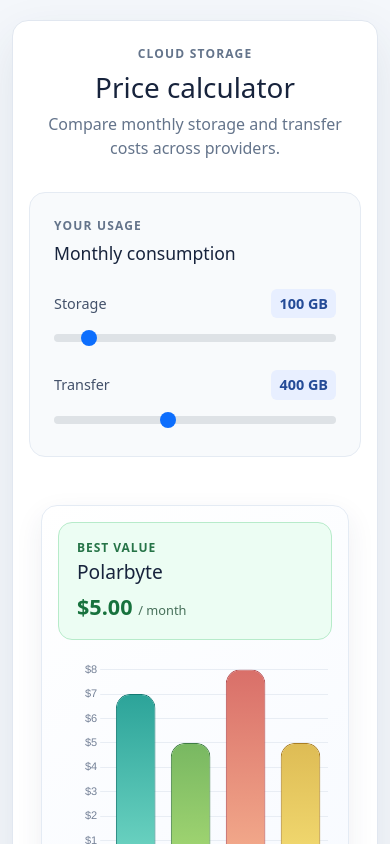
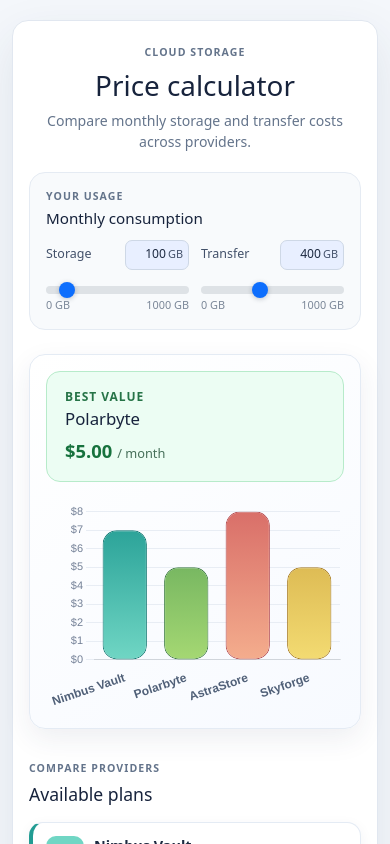
Before and after one commit to olena-shalyhina/price_calculator, a React (Create React App) app: page / in a window 390 px wide. Shown: the top 844 px of the page. Built offline with nearby package versions, Linux system fonts and the light colour scheme.

Commit message:
Improve responsive layout and provider comparison cards

```diff
--- a/src/App.css
+++ b/src/App.css
@@ -43,6 +43,28 @@
   color: #64748b;
   margin-bottom: 0;
 }
+@media (min-width: 992px) {
+  .App {
+    padding-bottom: clamp(12px, 3vh, 32px);
+    padding-top: clamp(12px, 3vh, 32px);
+  }
+
+  .calculator_card {
+    padding: clamp(16px, 2.5vh, 32px);
+  }
+
+  .calculator_header {
+    margin-bottom: clamp(14px, 2vh, 24px);
+  }
+
+  h1 {
+    font-size: clamp(1.8rem, 4vh, 2.5rem);
+  }
+
+  .calculator_card .container.mt-5 {
+    margin-top: clamp(16px, 2.5vh, 28px) !important;
+  }
+}
 @media (max-width: 540px) {
   .App {
     padding: 20px 12px;
@@ -53,3 +75,21 @@
     padding: 24px 16px;
   }
 }
+
+@media (max-width: 768px) {
+  .calculator_header {
+    margin-bottom: 20px;
+  }
+
+  h1 {
+    font-size: clamp(1.65rem, 7vw, 2.1rem);
+  }
+
+  .calculator_description {
+    font-size: 0.88rem;
+  }
+
+  .eyebrow {
+    font-size: 0.66rem;
+  }
+}
--- a/src/components/RangeComponent.jsx
+++ b/src/components/RangeComponent.jsx
@@ -10,6 +10,8 @@
   const transferValue = useSelector((state) => state.range.transferValue);
   const rangemin = 0;
   const rangemax = 1000;
+  const normalizeValue = (value) =>
+    Math.min(rangemax, Math.max(rangemin, Number(value) || 0));
 
   return (
     <section className="usage_card" aria-labelledby="usage-title">
@@ -21,7 +23,19 @@
         <div className="storage_range">
           <Form.Label htmlFor="storage_range" className="range_label">
             <span>Storage</span>
-            <output>{storageValue} GB</output>
+            <span className="range_value_control">
+              <Form.Control
+                aria-label="Storage in gigabytes"
+                max={rangemax}
+                min={rangemin}
+                type="number"
+                value={storageValue}
+                onChange={(event) => {
+                  dispatch(setStorageValue(normalizeValue(event.target.value)));
+                }}
+              />
+              <span>GB</span>
+            </span>
           </Form.Label>
           <Form.Range
             min={rangemin}
@@ -29,14 +43,30 @@
             id="storage_range"
             value={storageValue}
             onChange={(event) => {
-              dispatch(setStorageValue(event.target.value));
+              dispatch(setStorageValue(normalizeValue(event.target.value)));
             }}
           />
+          <div className="range_scale" aria-hidden="true">
+            <span>{rangemin} GB</span>
+            <span>{rangemax} GB</span>
+          </div>
         </div>
         <div className="transfer_range">
           <Form.Label htmlFor="transfer_range" className="range_label">
             <span>Transfer</span>
-            <output>{transferValue} GB</output>
+            <span className="range_value_control">
+              <Form.Control
+                aria-label="Transfer in gigabytes"
+                max={rangemax}
+                min={rangemin}
+                type="number"
+                value={transferValue}
+                onChange={(event) => {
+                  dispatch(setTransferValue(normalizeValue(event.target.value)));
+                }}
+              />
+              <span>GB</span>
+            </span>
           </Form.Label>
           <Form.Range
             min={rangemin}
@@ -44,9 +74,13 @@
             id="transfer_range"
             value={transferValue}
             onChange={(event) => {
-              dispatch(setTransferValue(event.target.value));
+              dispatch(setTransferValue(normalizeValue(event.target.value)));
             }}
           />
+          <div className="range_scale" aria-hidden="true">
+            <span>{rangemin} GB</span>
+            <span>{rangemax} GB</span>
+          </div>
         </div>
       </div>
     </section>
--- a/src/components/SummaryChartComponent.jsx
+++ b/src/components/SummaryChartComponent.jsx
@@ -20,12 +20,12 @@
   };
 
   return (
-    <Container className="mt-5">
-      <Row className="main align-items-center justify-content-center">
+    <Container fluid className='comparison_container mt-lg-4 mt-4 px-0'>
+      <Row className='main align-items-end justify-content-center'>
         <Col md={4} sm={12}>
-          <Row className="mb-2">
-            {providers.length > 0 && <ProvidersListComponent providers={providers} />}
-          </Row>
+          {providers.length > 0 && (
+            <ProvidersListComponent providers={providers} />
+          )}
         </Col>
         <Col md={8} sm={12}>
           <ChartComponent providers={providers} />
--- a/src/styles/ChartComponent.css
+++ b/src/styles/ChartComponent.css
@@ -42,6 +42,38 @@
   font-size: 0.8rem;
   font-weight: 500;
 }
+@media (min-width: 992px) {
+  .chart_bar {
+    padding: clamp(14px, 2vh, 20px);
+  }
+
+  .chart_canvas {
+    height: clamp(200px, 27vh, 300px);
+  }
+
+  .best_offer {
+    margin-bottom: 12px;
+    padding: 12px 16px;
+  }
+}
+@media (max-width: 768px) {
+  .chart_bar {
+    border-radius: 16px;
+    padding: 18px;
+  }
+
+  .chart_canvas {
+    height: 270px;
+  }
+
+  .best_offer h2 {
+    font-size: 1.05rem;
+  }
+
+  .best_offer_price {
+    font-size: 1.15rem;
+  }
+}
 @media (max-width: 540px) {
   .chart_bar {
     border-radius: 16px;
@@ -49,7 +81,7 @@
   }
 
   .chart_canvas {
-    height: 260px;
+    height: 210px;
   }
 
   .best_offer {
--- a/src/styles/ProvidersListComponent.css
+++ b/src/styles/ProvidersListComponent.css
@@ -117,9 +117,33 @@
   line-height: 1;
 }
 
-.form-range:focus {
-  box-shadow: 0 0 0 3px rgba(36, 75, 151, 0.25);
-  outline: 0;
+@media (min-width: 992px) {
+  .providers_list {
+    gap: 8px;
+  }
+
+  .provider_card {
+    padding: 10px 12px;
+  }
+
+  .provider_options {
+    margin-top: 8px;
+  }
+}
+
+@media (max-width: 768px) {
+  .provider_identity h3 {
+    font-size: 0.9rem;
+  }
+
+  .provider_identity p,
+  .provider_options .form-check-label {
+    font-size: 0.7rem;
+  }
+
+  .provider_price {
+    font-size: 0.94rem;
+  }
 }
 
 @media (max-width: 540px) {
--- a/src/styles/RangeComponent.css
+++ b/src/styles/RangeComponent.css
@@ -5,14 +5,18 @@
   align-items: center;
 }
 .usage_card {
+  align-items: center;
   background: #f8fafc;
   border: 1px solid #e5ebf3;
   border-radius: 16px;
+  display: grid;
+  gap: 32px;
+  grid-template-columns: minmax(150px, 0.7fr) 2fr;
   padding: 24px;
 }
 .usage_card_heading h2 {
   font-size: 1.1rem;
-  margin-bottom: 24px;
+  margin-bottom: 0;
 }
 
 .storage_range,
@@ -30,24 +34,150 @@
   color: #43516a;
   margin-bottom: 8px;
 }
-.range_label output {
+.range_value_control {
+  align-items: center;
   background: #e8efff;
-  border-radius: 6px;
-  color: #244b97;
-  font-size: 0.9rem;
-  font-weight: 700;
-  padding: 4px 8px;
+  border: 1px solid #ced8e6;
+  border-radius: 7px;
+  color: #43516a;
+  display: flex;
+  font-size: 0.88rem;
+  font-weight: 500;
+  overflow: hidden;
+}
+.range_value_control .form-control {
+  appearance: textfield;
+  background: transparent;
+  border: 0;
+  box-shadow: none;
+  color: #1d2a41;
+  font-size: 0.75rem;
+  font-weight: 500;
+  min-height: 28px;
+  padding: 2px 4px 2px 8px;
+  text-align: right;
+  width: 58px;
+}
+.range_value_control .form-control:focus {
+  background: transparent;
+  border-color: transparent;
+  box-shadow: none;
+  outline: 0;
+}
+.range_value_control .form-control::-webkit-inner-spin-button,
+.range_value_control .form-control::-webkit-outer-spin-button {
+  appearance: none;
+  margin: 0;
+}
+.range_value_control span {
+  padding-right: 7px;
+}
+.range_value_control:focus-within {
+  border-color: #64748b;
+  box-shadow: 0 0 0 3px rgba(100, 116, 139, 0.2);
+}
+.form-range {
+  background: #dce4ee;
+  border-radius: 99px;
+  height: 6px;
+}
+.form-range:focus {
+  box-shadow: none;
+  outline: 0;
+}
+.form-range::-webkit-slider-thumb {
+  background: #64748b;
+  border: 3px solid #fff;
+  box-shadow: 0 1px 5px rgba(23, 35, 60, 0.25);
+}
+.form-range::-moz-range-thumb {
+  background: #64748b;
+  border: 3px solid #fff;
+  box-shadow: 0 1px 5px rgba(23, 35, 60, 0.25);
+}
+.range_scale {
+  color: #7b8798;
+  display: flex;
+  font-size: 0.68rem;
+  justify-content: space-between;
+  margin-top: -5px;
 }
 
-@media (max-width: 540px) {
+@media (min-width: 992px) {
+  .usage_card {
+    gap: 24px;
+    padding: clamp(14px, 2vh, 20px);
+  }
+}
+
+@media (max-width: 768px) {
+  .usage_card {
+    display: block;
+    padding: 16px;
+  }
+
+  .usage_card_heading {
+    align-items: baseline;
+    display: flex;
+    justify-content: space-between;
+    margin-bottom: 12px;
+  }
+
+  .usage_card_heading .eyebrow,
+  .usage_card_heading h2 {
+    margin-bottom: 0;
+  }
+
+  .usage_card_heading h2 {
+    font-size: 0.95rem;
+  }
+
   .range_wrapper {
-    align-items: stretch;
-    flex-direction: column;
-    gap: 20px;
+    gap: 16px;
   }
+
   .storage_range,
   .transfer_range {
-    font-size: 0.9em;
-    width: 100%;
+    font-size: 0.85em;
+  }
+
+  .range_label {
+    margin-bottom: 4px;
+  }
+
+  .range_value_control .form-control {
+    font-size: 0.8rem;
+    width: 52px;
   }
 }
+
+@media (max-width: 420px) {
+  .usage_card_heading {
+    align-items: flex-start;
+    flex-direction: column;
+    gap: 4px;
+  }
+
+  .range_wrapper {
+    gap: 12px;
+  }
+
+  .range_label {
+    font-size: 0.78rem;
+  }
+
+  .range_value_control {
+    font-size: 0.68rem;
+  }
+
+  .range_value_control .form-control {
+    font-size: 0.76rem;
+    padding-left: 5px;
+    padding-right: 2px;
+    width: 42px;
+  }
+
+  .range_value_control span {
+    padding-right: 5px;
+  }
+}
--- a/src/styles/SummaryChartComponent.css
+++ b/src/styles/SummaryChartComponent.css
@@ -1,6 +1,49 @@
+@media (max-width: 991.98px) {
+  .comparison_container {
+    padding-left: 0;
+    padding-right: 0;
+  }
+
+  .main {
+    --bs-gutter-x: 0;
+    flex-direction: column-reverse;
+    row-gap: 32px;
+  }
+
+  .main > [class*='col-'] {
+    width: 100%;
+  }
+
+  .main .providers_section,
+  .main .chart_bar {
+    width: 100%;
+  }
+}
+
 @media (max-width: 540px) {
   .main {
-    flex-direction: column-reverse;
-    row-gap: 50px;
+    row-gap: 24px;
   }
 }
+
+@media (min-width: 992px) {
+  .main {
+    align-items: stretch !important;
+  }
+
+  .main > [class*='col-'] {
+    display: flex;
+  }
+
+  .main .chart_bar {
+    display: flex;
+    flex-direction: column;
+    height: 100%;
+  }
+
+  .main .chart_canvas {
+    flex: 1;
+    height: auto;
+    min-height: 200px;
+  }
+}
```
